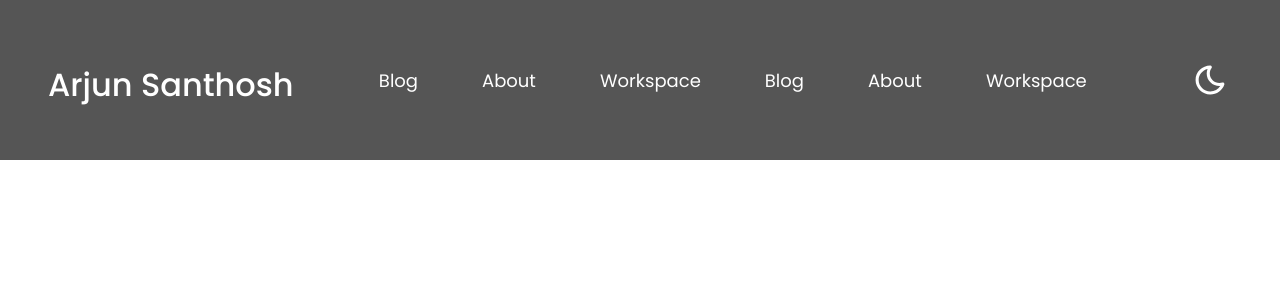
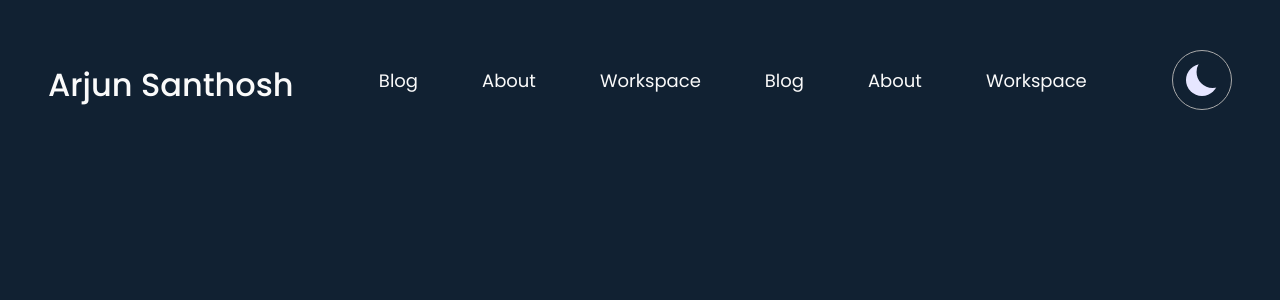
Before and after one commit to ArjunSanthoshpnr/portfolio-website, a React (Create React App) app: page / in a window 1280 px wide. Shown: the top 300 px of the page. Built offline with nearby package versions, Linux system fonts and the light colour scheme.

Commit message:
Added toggle theme for body and header

```diff
--- a/src/App.css
+++ b/src/App.css
@@ -1,3 +1,5 @@
 .App {
-
+  min-width: 400px;
+  display: flex;
+  justify-content: center;
 }
--- a/src/App.js
+++ b/src/App.js
@@ -1,13 +1,27 @@
-import logo from './logo.svg';
-import './App.css';
-import { Header } from './components';
-
+import { useState } from "react";
+import "./App.css";
+import { Header } from "./components";
+import { createGlobalStyle } from "styled-components";
+import { toggleTheme } from "./utils/utils";
 function App() {
+  const [darkTheme, setDarkTheme] = useState(true);
   return (
-    <div className="App">
-      <Header />
-    </div>
+    <>
+      <GlobalStyle dark={darkTheme} />
+      <div className="App">
+        <Header darkTheme={darkTheme} setDarkTheme={setDarkTheme} />
+      </div>
+    </>
   );
 }
 
+const GlobalStyle = createGlobalStyle`
+  body {
+    background-color: var(--background-primary-${(props) =>
+      toggleTheme(props)});
+    transition: background 500ms;
+
+  }
+`;
+
 export default App;
--- /dev/null
+++ b/src/assets/icons/More.jsx
@@ -0,0 +1,14 @@
+const More = ({ color = "#000", ...props }) => (
+  <svg
+    viewBox="0 0 250 250"
+    fill="none"
+    xmlns="http://www.w3.org/2000/svg"
+    {...props}
+  >
+    <rect x={7} y={26} width={236} height={25} rx={20.5} fill={color} />
+    <rect x={7} y={104} width={236} height={25} rx={21.5} fill={color} />
+    <rect x={7} y={184} width={236} height={25} rx={20.5} fill={color} />
+  </svg>
+);
+
+export default More;
--- a/src/assets/index.js
+++ b/src/assets/index.js
@@ -1,2 +1,3 @@
 // Icons
 export { default as Moon } from "./icons/Moon";
+export { default as More } from "./icons/More";
--- a/src/components/Header.jsx
+++ b/src/components/Header.jsx
@@ -1,10 +1,9 @@
-import React from "react";
 import styled from "styled-components";
-import { Moon } from "../assets";
-
-function Header() {
+import { Moon, More } from "../assets";
+import { toggleTheme } from "../utils/utils";
+function Header({ darkTheme, setDarkTheme }) {
   return (
-    <StyledHeader>
+    <StyledHeader dark={darkTheme}>
       <h1>Arjun Santhosh</h1>
       <div className="links-group">
         <span>Blog</span>
@@ -15,7 +14,17 @@ function Header() {
         <span>Workspace</span>
       </div>
       <div className="icon-group">
-        <Moon className="moon-icon" color="#fff" height="44px" width="44px" />
+        <button
+          className="theme-toggle-btn"
+          onClick={() => setDarkTheme(!darkTheme)}
+        >
+          <input
+            class={`toggle ${!darkTheme && "toggle-light"}`}
+            type="checkbox"
+          />
+        </button>
+
+        <More className="more-icon" color="#fff" height="44px" width="44px" />
       </div>
     </StyledHeader>
   );
@@ -25,14 +34,24 @@ export default Header;
 
 const StyledHeader = styled.div`
   height: 5rem;
+  width: 100%;
   display: flex;
   justify-content: space-between;
   padding: 2.5rem 3rem;
-  background-color: #555;
+  /* background-color: var(--background-primary-${(props) =>
+    toggleTheme(props)}); */
+  max-width: 2000px;
+  transition: color 500ms;
+
   h1 {
-    color: #fff;
+    color: var(--text-primary-${(props) => toggleTheme(props)});
     margin-bottom: 0;
     font-weight: 500;
+    cursor: pointer;
+    @media screen and (max-width: 480px) {
+      font-size: 22px;
+      margin-top: 1.5rem;
+    }
   }
   .links-group {
     display: flex;
@@ -40,20 +59,93 @@ const StyledHeader = styled.div`
     align-items: center;
     span {
       font-size: 18px;
-      color: #fff;
+      color: var(--text-primary-${(props) => toggleTheme(props)});
+      cursor: pointer;
+      display: inline-block;
+      position: relative;
+      :after {
+        content: "";
+        position: absolute;
+        width: 100%;
+        transform: scaleX(0);
+        height: 2px;
+        bottom: 0;
+        left: 0;
+        background-color: var(--text-primary-${(props) => toggleTheme(props)});
+        transform-origin: bottom right;
+        transition: transform 0.25s ease-out;
+      }
+      :hover:after {
+        transform: scaleX(1);
+        transform-origin: bottom left;
+      }
     }
     @media screen and (max-width: 1200px) {
       display: none;
     }
   }
   .icon-group {
-    margin-left: 1rem;
-    cursor: pointer;
     display: flex;
     align-items: center;
+    .theme-toggle-btn {
+      cursor: pointer;
+      background: none;
+      height: 60px;
+      width: 60px;
+      border-radius: 8rem;
+      border: 0.1rem solid #aaa;
+      display: flex;
+      align-items: center;
+      justify-content: center;
+      .toggle {
+        --size: 2rem;
+        appearance: none;
+        outline: none;
+        cursor: pointer;
+        width: var(--size);
+        height: var(--size);
+
+        border-radius: 999px;
+        box-shadow: inset calc(var(--size) * 0.33) calc(var(--size) * -0.25) 0;
+        color: hsl(240, 100%, 95%);
+        transition: all 500ms;
+      }
+      .toggle-light {
+        --ray-size: calc(var(--size) * -0.45);
+        --offset-orthogonal: calc(var(--size) * 0.65);
+        --offset-diagonal: calc(var(--size) * 0.45);
+
+        transform: scale(0.75);
+        color: hsl(40, 100%, 50%);
+        box-shadow: inset 0 0 0 var(--size),
+          calc(var(--offset-orthogonal) * -1) 0 0 var(--ray-size),
+          var(--offset-orthogonal) 0 0 var(--ray-size),
+          0 calc(var(--offset-orthogonal) * -1) 0 var(--ray-size),
+          0 var(--offset-orthogonal) 0 var(--ray-size),
+          calc(var(--offset-diagonal) * -1) calc(var(--offset-diagonal) * -1) 0
+            var(--ray-size),
+          var(--offset-diagonal) var(--offset-diagonal) 0 var(--ray-size),
+          calc(var(--offset-diagonal) * -1) var(--offset-diagonal) 0
+            var(--ray-size),
+          var(--offset-diagonal) calc(var(--offset-diagonal) * -1) 0
+            var(--ray-size);
+      }
+    }
+    .more-icon {
+      display: none;
+    }
     @media screen and (max-width: 1200px) {
-      .moon-icon {
+      .theme-toggle-btn {
         display: none;
+      }
+      .more-icon {
+        display: flex;
+      }
+    }
+    @media screen and (max-width: 480px) {
+      .more-icon {
+        height: 24px;
+        width: 24px;
       }
     }
   }
--- a/src/index.css
+++ b/src/index.css
@@ -1,12 +1,24 @@
-@import url('https://fonts.googleapis.com/css2?family=Open+Sans:ital,wght@0,300;0,400;0,500;0,600;0,700;0,800;1,300;1,400;1,500;1,600;1,700;1,800&family=Poppins:ital,wght@0,100;0,200;0,300;0,400;0,500;0,600;0,700;0,800;0,900;1,100;1,200;1,300;1,400;1,500;1,600;1,700;1,800;1,900&display=swap');
+@import url("https://fonts.googleapis.com/css2?family=Open+Sans:ital,wght@0,300;0,400;0,500;0,600;0,700;0,800;1,300;1,400;1,500;1,600;1,700;1,800&family=Poppins:ital,wght@0,100;0,200;0,300;0,400;0,500;0,600;0,700;0,800;0,900;1,100;1,200;1,300;1,400;1,500;1,600;1,700;1,800;1,900&display=swap");
+
+/* Color Variables */
+:root {
+  /* Dark Theme */
+  --background-primary-dark: #112132;
+  --text-primary-dark: #fafafa;
+
+  /* Light Theme */
+  --background-primary-light: #fafafa;
+  --text-primary-light: #112132;
+}
+
 body {
   margin: 0;
-  font-family: 'Poppins', sans-serif;
+  font-family: "Poppins", sans-serif;
   -webkit-font-smoothing: antialiased;
   -moz-osx-font-smoothing: grayscale;
 }
 
 code {
-  font-family: source-code-pro, Menlo, Monaco, Consolas, 'Courier New',
+  font-family: source-code-pro, Menlo, Monaco, Consolas, "Courier New",
     monospace;
 }
--- /dev/null
+++ b/src/utils/utils.js
@@ -0,0 +1 @@
+export const toggleTheme = (props) => (props.dark ? "dark" : "light");
```
